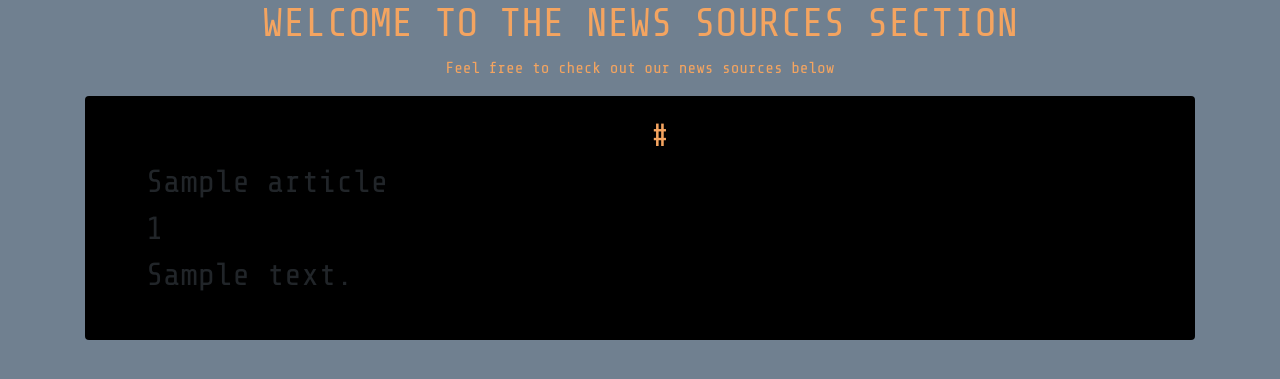
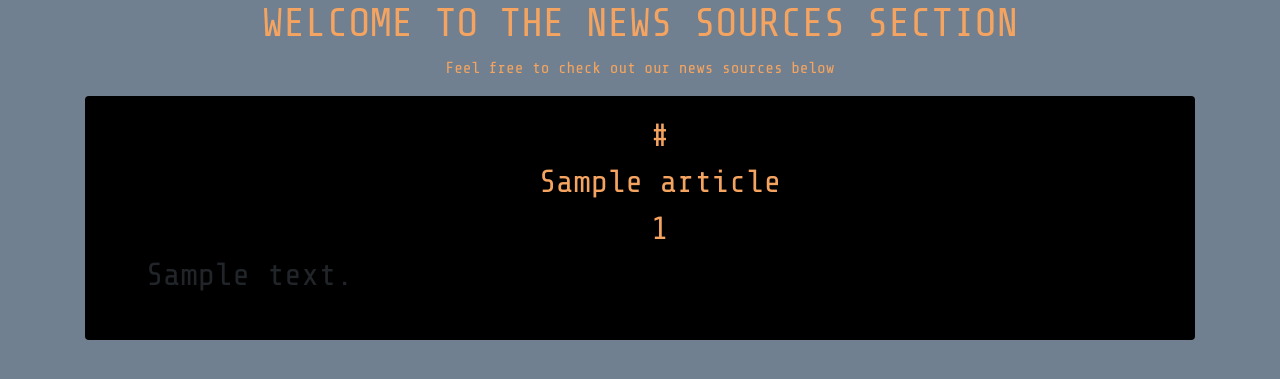
Before and after one commit to ALKEMIA-CHARLES/News-app, a Flask app: page /source in a window 1280 px wide. Shown: the top 379 px of the page. Run offline with Flask 2, Linux system fonts and the light colour scheme; a database or web service that is not in the repository returns one stand-in record (values such as "Sample title"); data that the repository does not hold is empty; some libraries are stand-ins or nearby versions.

Commit message:
styled article.id

```diff
--- a/app/static/css/index.css
+++ b/app/static/css/index.css
@@ -57,3 +57,13 @@ body{
     text-align: center;
     color: sandybrown;
 }
+
+#articlename{
+    text-align: center;
+    color: sandybrown;
+}
+
+#articleid{
+    text-align: center;
+    color: sandybrown;
+}
```
